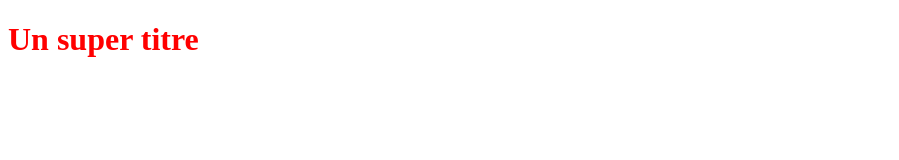
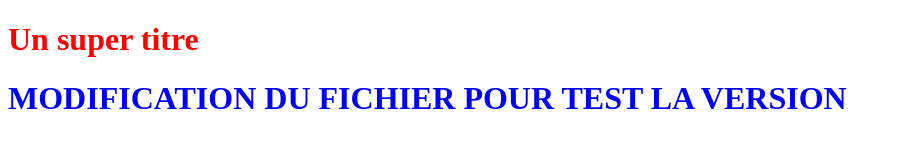
Before and after one commit to TAMBOURA-DAKAR-GITHUB/ProjetOpenClass, a plain HTML site: page index.html in a window 1280 px wide. Shown: the whole page, without its empty margins (0-899 px from the left). Drawn offline with Linux system fonts and the light colour scheme.

Commit message:
modification du fichier html et css

```diff
--- a/index.html
+++ b/index.html
@@ -5,6 +5,7 @@
     <link rel="stylesheet" type="text/css" href="style.css">
 </head>
 <body>
-    <h1>Un super titre</h1>
+    <h1>Un super titre </h1>
+    <h1 class="test">modification du fichier pour test la version</h1>
 </body>
 </html>
--- a/style.css
+++ b/style.css
@@ -1,3 +1,8 @@
 h1 {
     color: red;
 }
+
+.test{
+	color: blue;
+	text-transform:  uppercase;
+}
```
